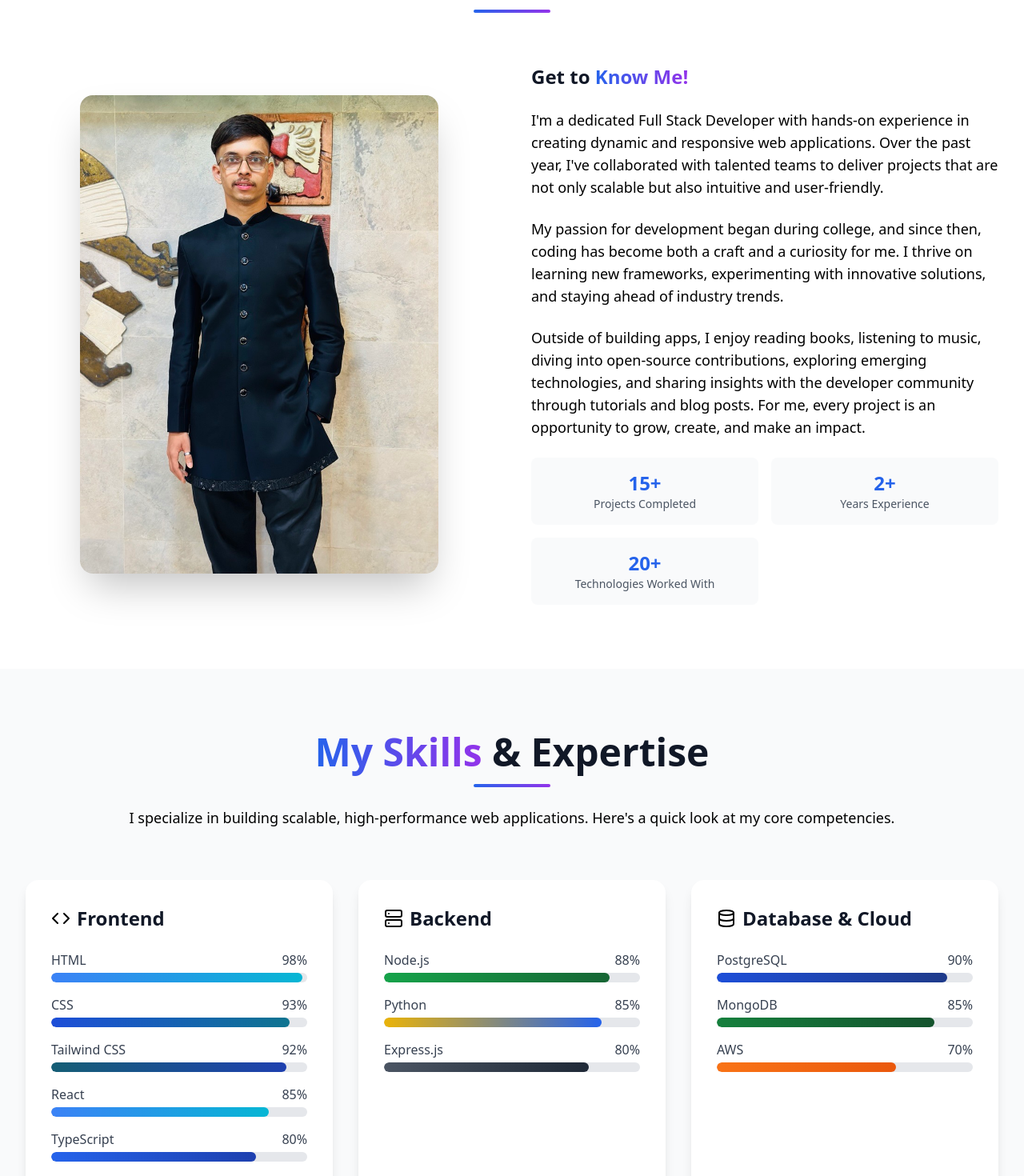
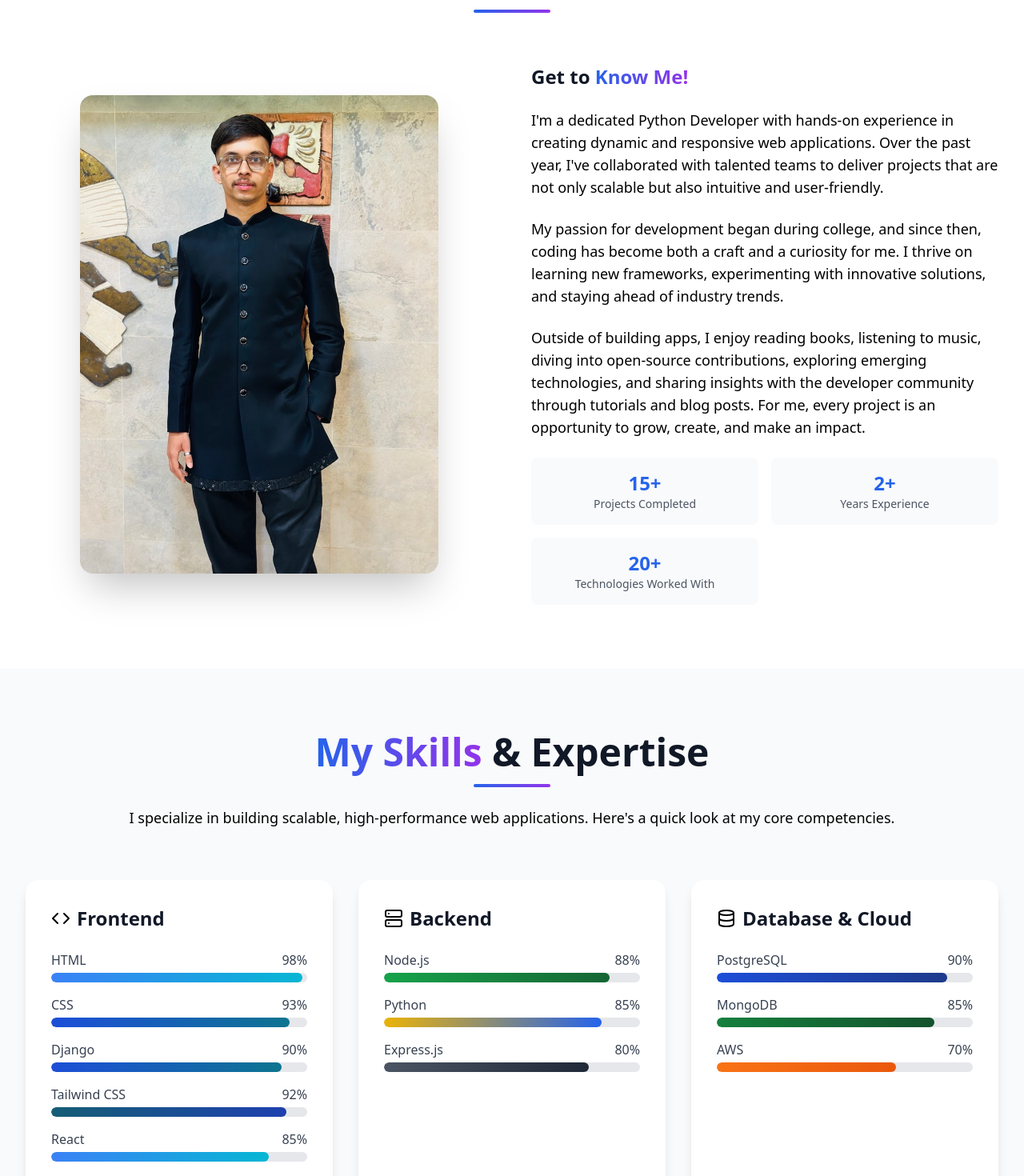
Before and after one commit to starboy1101/Portfolio-Omkar, a React (Vite) app: page / in a window 1280 px wide. Shown: the part 820-2290 px from the top of the page at 80% size. Built offline with nearby package versions, Linux system fonts and the light colour scheme.

Commit message:
For Python role

```diff
--- a/src/components/About.tsx
+++ b/src/components/About.tsx
@@ -95,7 +95,7 @@ const About: React.FC = () => {
               variants={itemVariants}
               className="text-muted-foreground dark:text-gray-300 max-w-full text-lg"
             >
-              I'm a dedicated Full Stack Developer with hands-on experience in creating dynamic and responsive web applications.
+              I'm a dedicated Python Developer with hands-on experience in creating dynamic and responsive web applications.
               Over the past year, I've collaborated with talented teams to deliver projects that are not only scalable but also intuitive and user-friendly.
             </motion.p>
 
--- a/src/components/Experience.tsx
+++ b/src/components/Experience.tsx
@@ -14,32 +14,48 @@ const Experience: React.FC = () => {
   const experiences = [
     {
       type: 'work',
-      title: 'Associate Software Engineer',
+      // title: 'Associate Software Engineer',
+      title: 'Python devloper',
       company: 'Einfochips',
       location: 'Pune, Maharashtra',
       period: 'Jan 2025 - Present',
+      // description: [
+      //   'Developed a real-time desktop audio recorder with live input level visualization.',
+      //   'Supported both default and raw capture modes using WASAPI.',
+      //   'Implemented loopback recording via IAudioClient3 and Core Audio APIs.',
+      //   'Integrated real-time audio device change detection for seamless operation.',
+      //   'Improved application performance by 40% through optimization'
+      // ],
       description: [
-        'Developed a real-time desktop audio recorder with live input level visualization.',
-        'Supported both default and raw capture modes using WASAPI.',
-        'Implemented loopback recording via IAudioClient3 and Core Audio APIs.',
-        'Integrated real-time audio device change detection for seamless operation.',
-        'Improved application performance by 40% through optimization'
+        'Engineered an AI-powered head tracking system using Python, OpenCV, and Mediapipe for real-time face and head movement detection.',
+        'Delivered immersive audio-visual experiences by integrating head tracking into music and movie applications.',
+        'Optimized Python modules for scalability, clean code practices, and high performance.',
+        'Integrated ML models with PyTorch/TensorFlow to enhance detection accuracy and responsiveness.',
+        'Showcased strong expertise in computer vision, applied AI, and real-time system development.'
       ],
-      technologies: ['C++', 'C#', 'WASAPI']
+      // technologies: ['C++', 'C#', 'WASAPI']
+      technologies: ['Python', 'PyTorch', 'OpenCV']
     },
     {
       type: 'work',
+      // title: 'Full Stack Developer',
       title: 'Full Stack Developer',
-      company: 'VidyarthiMitra.org',
+      company: 'Markytics.ai',
       location: 'Pune, Maharashtra',
       period: 'June 2024 - Dec 2024',
+      // description: [
+      //   'Built responsive web applications using React and Express.js',
+      //   'Collaborated with designers to implement pixel-perfect UI/UX',
+      //   'Integrated third-party APIs and payment processing systems',
+      //   'Participated in agile development processes and code reviews'
+      // ],
       description: [
-        'Built responsive web applications using React and Express.js',
-        'Collaborated with designers to implement pixel-perfect UI/UX',
-        'Integrated third-party APIs and payment processing systems',
-        'Participated in agile development processes and code reviews'
+        'Developed a full-stack web application using Django, HTML, and CSS for book listing and sales functionality.',
+        'Enhanced user experience by implementing features to buy, sell, and view books seamlessly.',
+        'Collaborated with cross-functional teams to integrate, test, and deploy the solution effectively.',
+        'Contributed to both backend logic and frontend design to deliver a polished and functional product.'
       ],
-      technologies: ['React', 'Express.js', 'MongoDB', 'Stripe', 'Heroku']
+      technologies: ['Python', 'Django', 'PostgreSQL', 'HTML', 'CSS']
     },
     {
       type: 'education',
--- a/src/components/Hero.tsx
+++ b/src/components/Hero.tsx
@@ -37,8 +37,7 @@ const Hero: React.FC = () => {
             <TypingEffect
               strings={[
                 'Software Engineer',
-                'Frontend Developer',
-                'Node.js Expert',
+                'Python Developer',
                 'Problem Solver',
                 'Tech Enthusiast',
               ]}
--- a/src/components/Projects.tsx
+++ b/src/components/Projects.tsx
@@ -58,7 +58,7 @@ const Projects: React.FC = () => {
         "PostgreSQL",
       ],
       githubUrl: "https://github.com/yourusername/loan-onboarding",
-      liveUrl: "https://your-loan-platform.com",
+      liveUrl: "https://ajitbank.markytics.com/login",
     },
     {
       title: "Bike Ride Booking App",
--- a/src/components/Skills.tsx
+++ b/src/components/Skills.tsx
@@ -9,6 +9,7 @@ const skillsData = [
     skills: [
       { name: 'HTML', level: 98, color: 'from-blue-500 to-cyan-500' },
       { name: 'CSS', level: 93, color: 'from-blue-700 to-cyan-700' },
+      { name: 'Django', level: 90, color: 'from-blue-700 to-cyan-700' },
       { name: 'Tailwind CSS', level: 92, color: 'from-cyan-800 to-blue-800' },
       { name: 'React', level: 85, color: 'from-blue-500 to-cyan-500' },
       { name: 'TypeScript', level: 80, color: 'from-blue-600 to-blue-800' },
```
